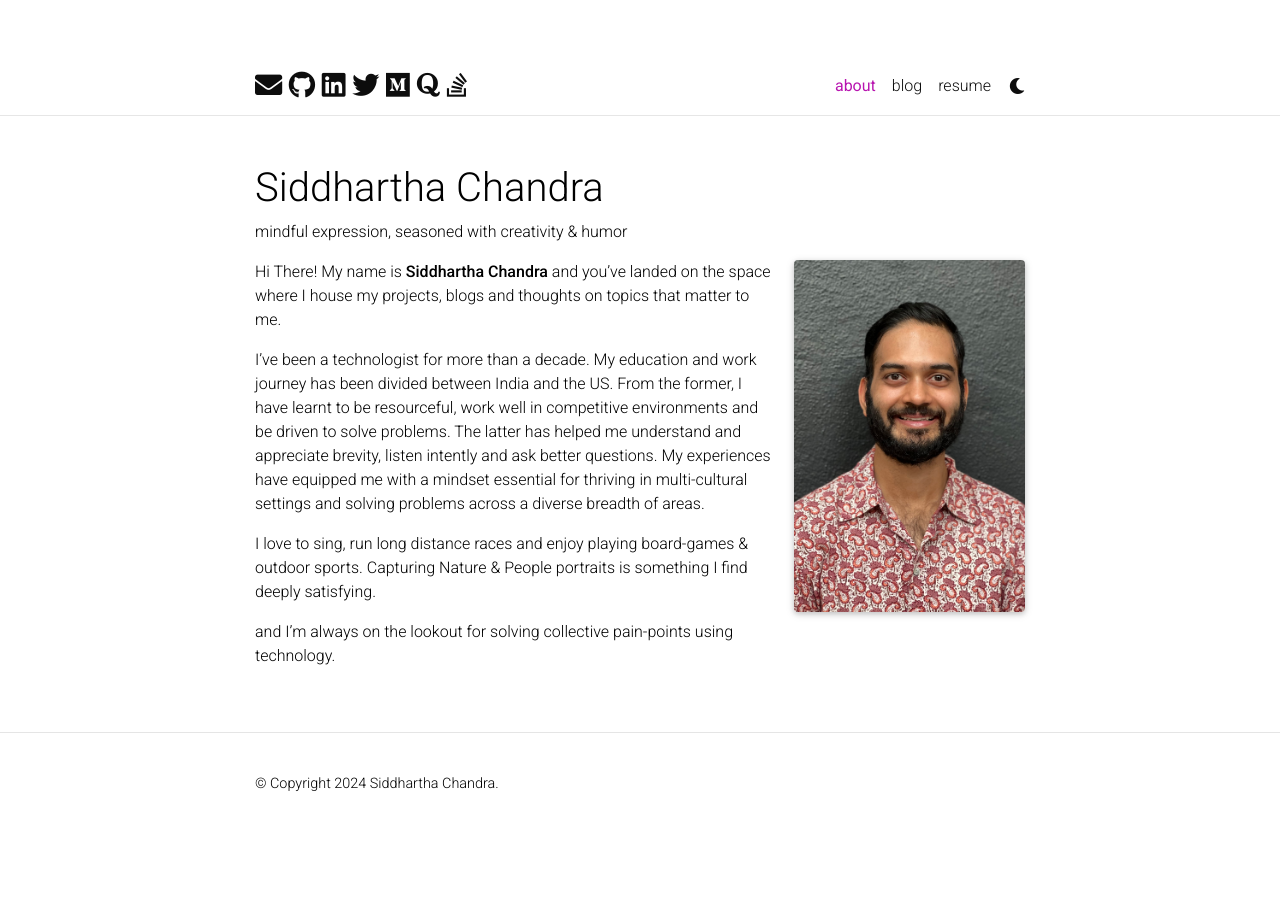
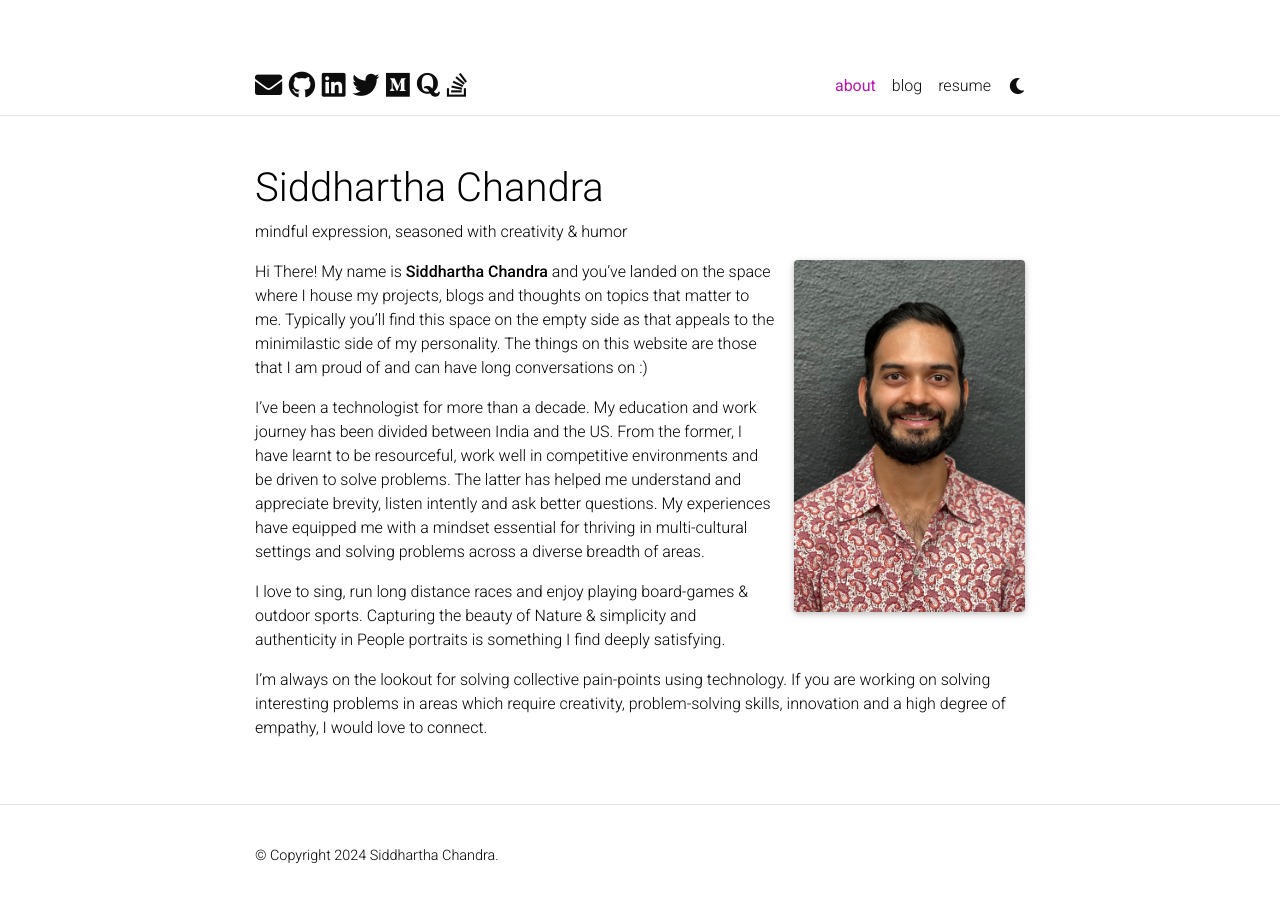
Before and after one commit to siddhartha-chandra/siddhartha-chandra.github.io, a Jekyll site: the page built from _pages/about.md, in a window 1280 px wide. Built offline with Jekyll 4.4.1, drawn with Linux system fonts in a browser that asks for light colours; comment, search, counter and statistics services are not loaded; a style sheet for code colours, icons or effects is not loaded.

Commit message:
chore: editing the section about me

```diff
--- a/_pages/about.md
+++ b/_pages/about.md
@@ -15,12 +15,13 @@ selected_papers: false # includes a list of papers marked as "selected={true}"
 social: false  # includes social icons at the bottom of the page
 ---
 
-Hi There! My name is **Siddhartha Chandra** and you've landed on the space where I house my projects, blogs and thoughts on topics that matter to me.
+Hi There! My name is **Siddhartha Chandra** and you've landed on the space where I house my projects, blogs and thoughts on topics that matter to me. Typically you'll find this space on the empty side as that appeals to the minimilastic side of my personality. The things on this website are those that I am proud of and can have long conversations on :)
 
 I've been a technologist for more than a decade. My education and work journey has been divided between India and the US. From the former, I have learnt to be resourceful, work well in competitive environments and be driven to solve problems. The latter has helped me understand and appreciate brevity, listen intently and ask better questions.
 My experiences have equipped me with a mindset essential for thriving in multi-cultural settings and solving problems across a diverse breadth of areas.
 
 I love to sing, run long distance races and enjoy playing board-games & outdoor sports.
-Capturing Nature & People portraits is something I find deeply satisfying.
+Capturing the beauty of Nature & simplicity and authenticity in People portraits is something I find deeply satisfying.
 
-and I'm always on the lookout for solving collective pain-points using technology.
+I'm always on the lookout for solving collective pain-points using technology.
+If you are working on solving interesting problems in areas which require creativity, problem-solving skills, innovation and a high degree of empathy, I would love to connect.
```
